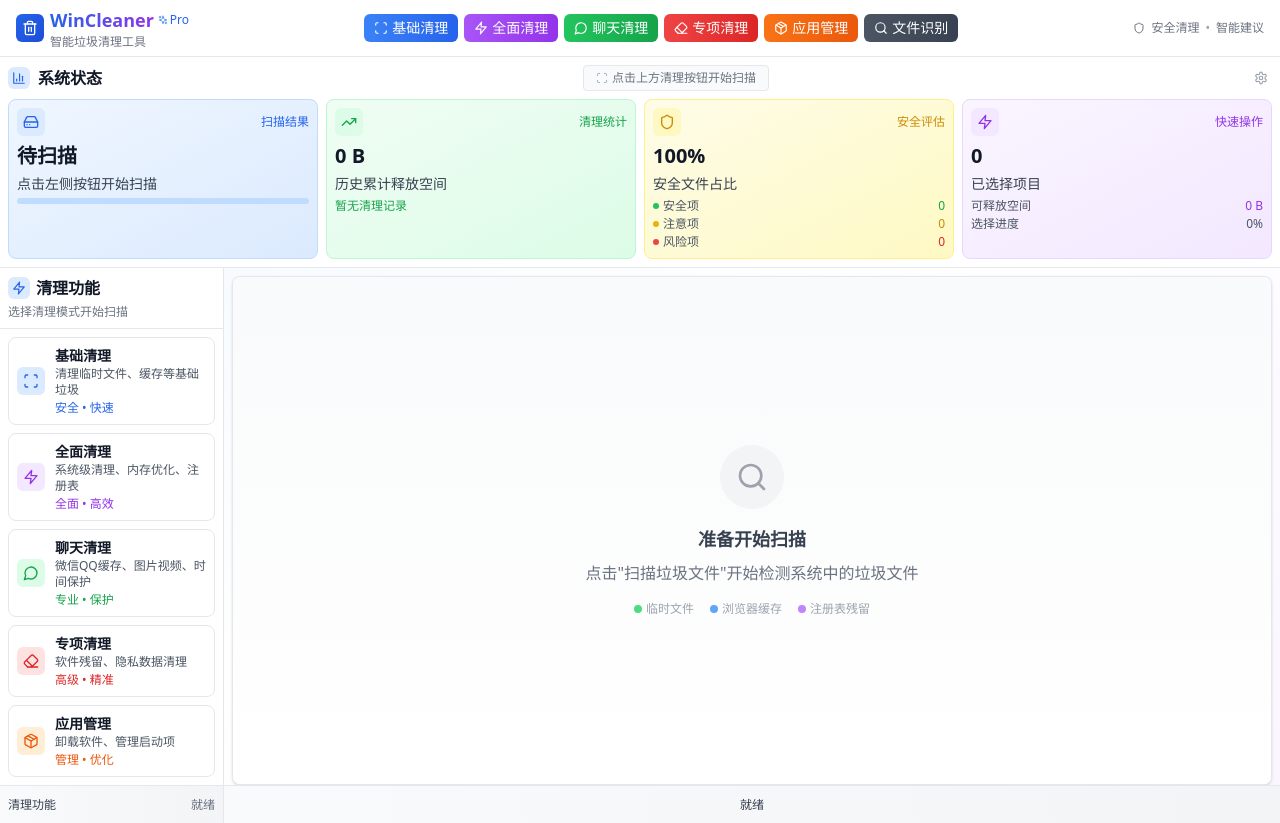
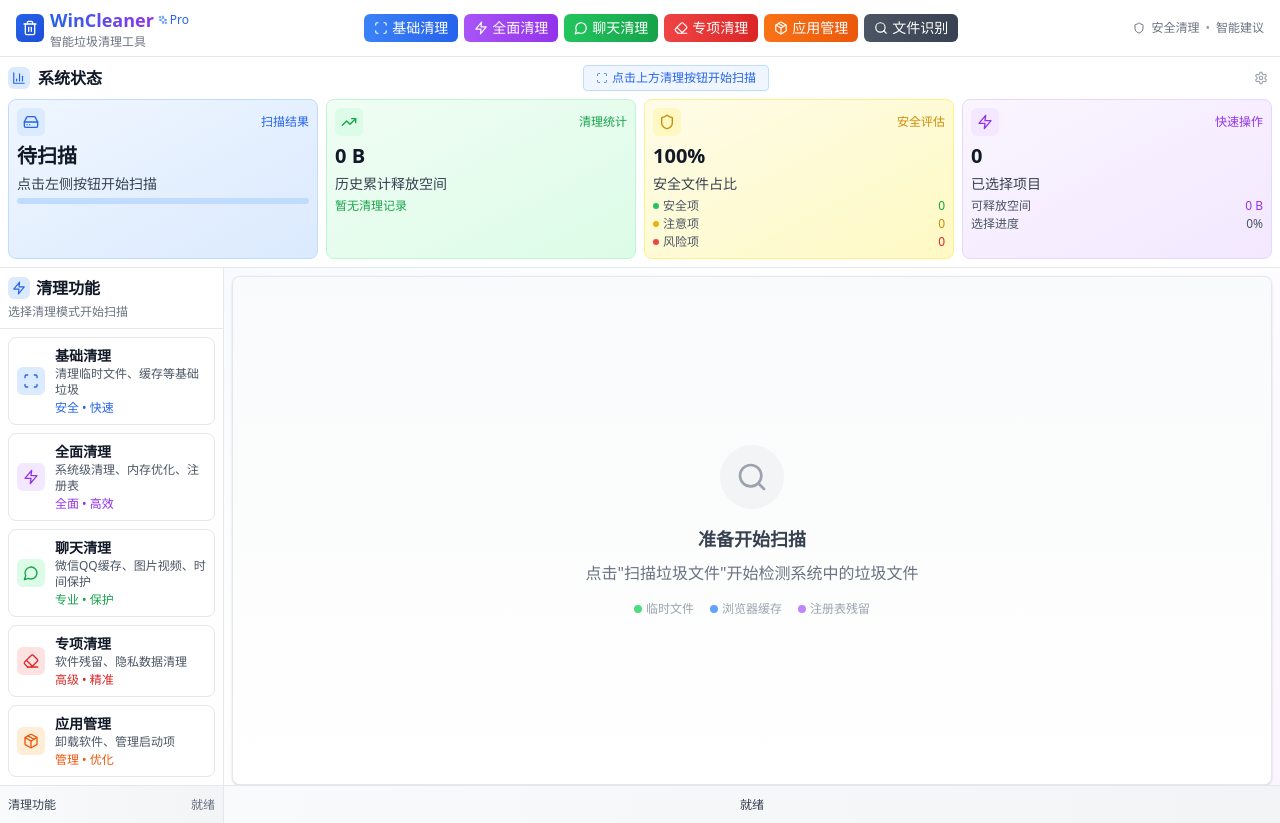
Before and after one commit to Shawn-huang86/wincleaner, a React (Vite) app: page / in a window 1280 px wide. Built offline with nearby package versions, Linux system fonts and the light colour scheme.

Commit message:
更改点击扫描字体

```diff
--- a/src/components/ScanSection.tsx
+++ b/src/components/ScanSection.tsx
@@ -23,9 +23,9 @@ export const ScanSection: React.FC<ScanSectionProps> = ({
       {/* 扫描状态指示 */}
       {!isScanning && scanResults.length === 0 && (
         <div className="flex items-center justify-center py-3">
-          <div className="flex items-center gap-2 text-sm text-gray-500">
-            <Scan className="w-4 h-4 text-gray-400" />
-            <span>点击导航栏中的清理按钮开始扫描</span>
+          <div className="flex items-center gap-2 text-sm text-blue-600 bg-blue-50 px-4 py-2 rounded-lg border border-blue-200">
+            <Scan className="w-4 h-4 text-blue-500" />
+            <span className="font-medium">点击导航栏中的清理按钮开始扫描</span>
           </div>
         </div>
       )}
--- a/src/components/SystemDashboard.tsx
+++ b/src/components/SystemDashboard.tsx
@@ -53,10 +53,10 @@ export const SystemDashboard: React.FC<SystemDashboardProps> = ({
         {/* 扫描状态提示 - 居中显示 */}
         <div className="flex-1 flex justify-center">
           {!isScanning && scanResults.length === 0 && (
-            <div className="text-xs text-gray-500 bg-gray-50 px-3 py-1 rounded border border-gray-200">
+            <div className="text-xs text-blue-600 bg-blue-50 px-3 py-1 rounded border border-blue-200">
               <div className="flex items-center justify-center gap-1">
-                <Scan className="w-3 h-3 text-gray-400" />
-                <span>点击上方清理按钮开始扫描</span>
+                <Scan className="w-3 h-3 text-blue-500" />
+                <span className="font-medium">点击上方清理按钮开始扫描</span>
               </div>
             </div>
           )}
```
